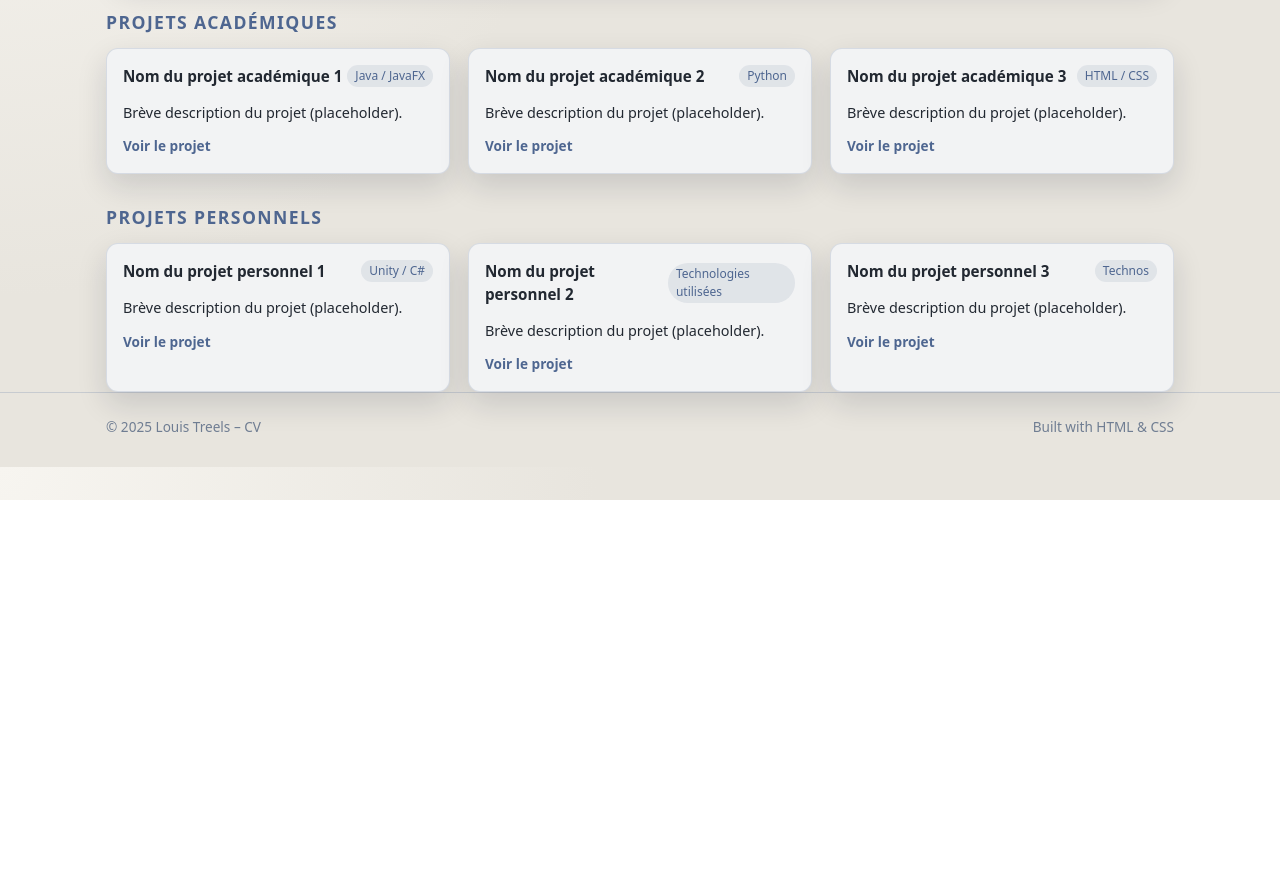
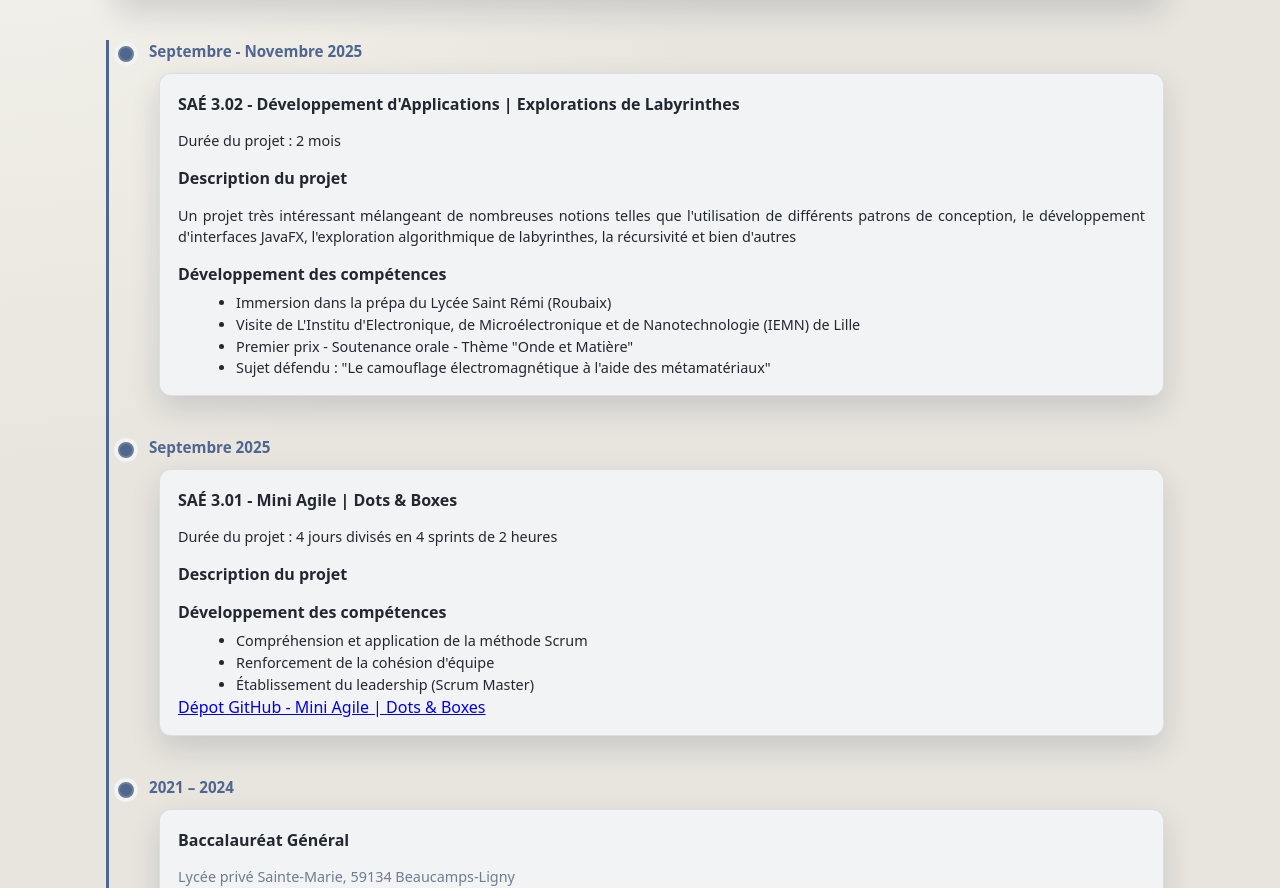
Before and after one commit to louistrls/louistrls.github.io, a plain HTML site: page CV numérique/projets.html in a window 1280 px wide. Shown: the part 300-1188 px from the top of the page. Before the commit the page ends 800 px from the top, so only its background shows below. Drawn offline with Linux system fonts and the light colour scheme.

Commit message:
Cv numérique v4

```diff
--- a/CV numérique/projets.html
+++ b/CV numérique/projets.html
@@ -68,94 +68,63 @@
         <p>Voici les projets qui ont marqué mon parcours, entre réalisations académiques, défis techniques et explorations personnelles.</p>
     </section>
 
-    <!-- SECTION PROJETS ACADEMIQUES -->
-    <section class="project-section">
-        <h3 class="project-section-title">Projets Académiques</h3>
+    <!-- FRISE CHRONOLOGIQUE -->
+    <section class="timeline">
 
-        <div class="project-grid">
+        <div class="timeline-item">
+          <div class="timeline-date">Septembre - Novembre 2025</div>
+          <div class="timeline-content card">
+            <h3>SAÉ 3.02 - Développement d'Applications | Explorations de Labyrinthes</h3>
+            <p class="duration">Durée du projet : 2 mois</p>
+            <h3>Description du projet</h3>
+            <p>
+                Un projet très intéressant mélangeant de nombreuses notions telles que l'utilisation de différents patrons
+                de conception, le développement d'interfaces JavaFX, l'exploration algorithmique de labyrinthes, la récursivité
+                et bien d'autres
+            </p>
+            <h3>Développement des compétences</h3>
+            <ul>
+                <li>Immersion dans la prépa du Lycée Saint Rémi (Roubaix)</li>
+                <li>Visite de L'Institu d'Electronique, de Microélectronique et de Nanotechnologie (IEMN) de Lille</li>
+                <li>Premier prix - Soutenance orale - Thème "Onde et Matière"</li>
+                <li>Sujet défendu : "Le camouflage électromagnétique à l'aide des métamatériaux"</li>
+            </ul>
+          </div>
+        </div>
 
-            <!-- Projet 1 -->
-            <div class="project-card">
-                <div class="project-header">
-                    <h4>Nom du projet académique 1</h4>
-                    <span class="project-tag">Java / JavaFX</span>
-                </div>
-                <p class="project-desc">
-                    Brève description du projet (placeholder).
-                </p>
-                <a href="#" class="project-link">Voir le projet</a>
+        <div class="timeline-item">
+            <div class="timeline-date">Septembre 2025</div>
+            <div class="timeline-content card">
+                <h3>SAÉ 3.01 - Mini Agile | Dots & Boxes</h3>
+                <p class="duration">Durée du projet : 4 jours divisés en 4 sprints de 2 heures</p>
+                <h3>Description du projet</h3>
+                <p></p>
+                <h3>Développement des compétences</h3>
+                <ul>
+                    <li>Compréhension et application de la méthode Scrum</li>
+                    <li>Renforcement de la cohésion d'équipe</li>
+                    <li>Établissement du leadership (Scrum Master)</li>
+                </ul>
+                <a href="https://github.com/louistrls/SA-3.01---Mini-Agile" target="_blank">Dépot GitHub - Mini Agile | Dots & Boxes</a>
             </div>
+        </div>
 
-            <!-- Projet 2 -->
-            <div class="project-card">
-                <div class="project-header">
-                    <h4>Nom du projet académique 2</h4>
-                    <span class="project-tag">Python</span>
-                </div>
-                <p class="project-desc">
-                    Brève description du projet (placeholder).
-                </p>
-                <a href="#" class="project-link">Voir le projet</a>
+
+
+        <!-- ITEM 3 -->
+        <div class="timeline-item">
+            <div class="timeline-date">2021 – 2024</div>
+            <div class="timeline-content card">
+                <h3>Baccalauréat Général</h3>
+                <p class="timeline-location">Lycée privé Sainte-Marie, 59134 Beaucamps-Ligny</p>
+                <img class="logo-timeline" src="assets/img/logo-smb.png" alt="logo SMB"/>
+                <ul>
+                    <li>Spécialités Mathématiques et Numérique et Sciences de l'Informatique</li>
+                    <li>Admis mention Bien avec mention européenne (Anglais)</li>
+                </ul>
             </div>
+        </div>
 
-            <!-- Projet 3 -->
-            <div class="project-card">
-                <div class="project-header">
-                    <h4>Nom du projet académique 3</h4>
-                    <span class="project-tag">HTML / CSS</span>
-                </div>
-                <p class="project-desc">
-                    Brève description du projet (placeholder).
-                </p>
-                <a href="#" class="project-link">Voir le projet</a>
-            </div>
-
-        </div>
-    </section>
-
-    <!-- SECTION PROJETS PERSONNELS -->
-    <section class="project-section">
-        <h3 class="project-section-title">Projets Personnels</h3>
-
-        <div class="project-grid">
-
-            <!-- Projet perso 1 -->
-            <div class="project-card">
-                <div class="project-header">
-                    <h4>Nom du projet personnel 1</h4>
-                    <span class="project-tag">Unity / C#</span>
-                </div>
-                <p class="project-desc">
-                    Brève description du projet (placeholder).
-                </p>
-                <a href="#" class="project-link">Voir le projet</a>
-            </div>
-
-            <!-- Projet perso 2 -->
-            <div class="project-card">
-                <div class="project-header">
-                    <h4>Nom du projet personnel 2</h4>
-                    <span class="project-tag">Technologies utilisées</span>
-                </div>
-                <p class="project-desc">
-                    Brève description du projet (placeholder).
-                </p>
-                <a href="#" class="project-link">Voir le projet</a>
-            </div>
-
-            <!-- Projet perso 3 -->
-            <div class="project-card">
-                <div class="project-header">
-                    <h4>Nom du projet personnel 3</h4>
-                    <span class="project-tag">Technos</span>
-                </div>
-                <p class="project-desc">
-                    Brève description du projet (placeholder).
-                </p>
-                <a href="#" class="project-link">Voir le projet</a>
-            </div>
-
-        </div>
     </section>
 
 </main>
--- a/CV numérique/script.js
+++ b/CV numérique/script.js
@@ -9,7 +9,7 @@ document.addEventListener('DOMContentLoaded', function() {
             labels: ['Java', 'Python', 'HTML / CSS', 'SQL / JDBC', 'C', 'C#', 'Unity'],
             datasets: [{
                 label: 'Niveau',
-                data: [60, 55, 75, 40, 45, 55, 60],
+                data: [60, 55, 75, 40, 45, 45, 60],
                 // Couleur de fond (Bleu clair transparent)
                 backgroundColor: 'rgba(54, 162, 235, 0.4)',
                 // Couleur de la ligne (Bleu solide)
--- a/CV numérique/style.css
+++ b/CV numérique/style.css
@@ -78,8 +78,8 @@ p {
 }
 
 .avatar {
-    width: 64px;
-    height: 64px;
+    width: 85px;
+    height: 85px;
     border-radius: 50%;
     display: flex;
     justify-content: center;
@@ -877,9 +877,14 @@ body.dark .interest-content.right {
     padding: 10px;         /* Un peu d'espace autour */
 }
 
-/* Optionnel : Si tu veux que le canvas soit toujours carré ou ait un ratio spécifique */
-canvas {
-    /* Chart.js gère généralement bien cela tout seul,
-       mais assure-toi que le canvas n'a pas de height fixée en CSS dur
-       qui pourrait déformer le ratio. */
+#competences {
+    width: 50%;
 }
+
+#competences h2 {
+    text-align: center;
+}
+
+.chart-wrapper {
+    margin: 0 0 0 20px;
+}
```
